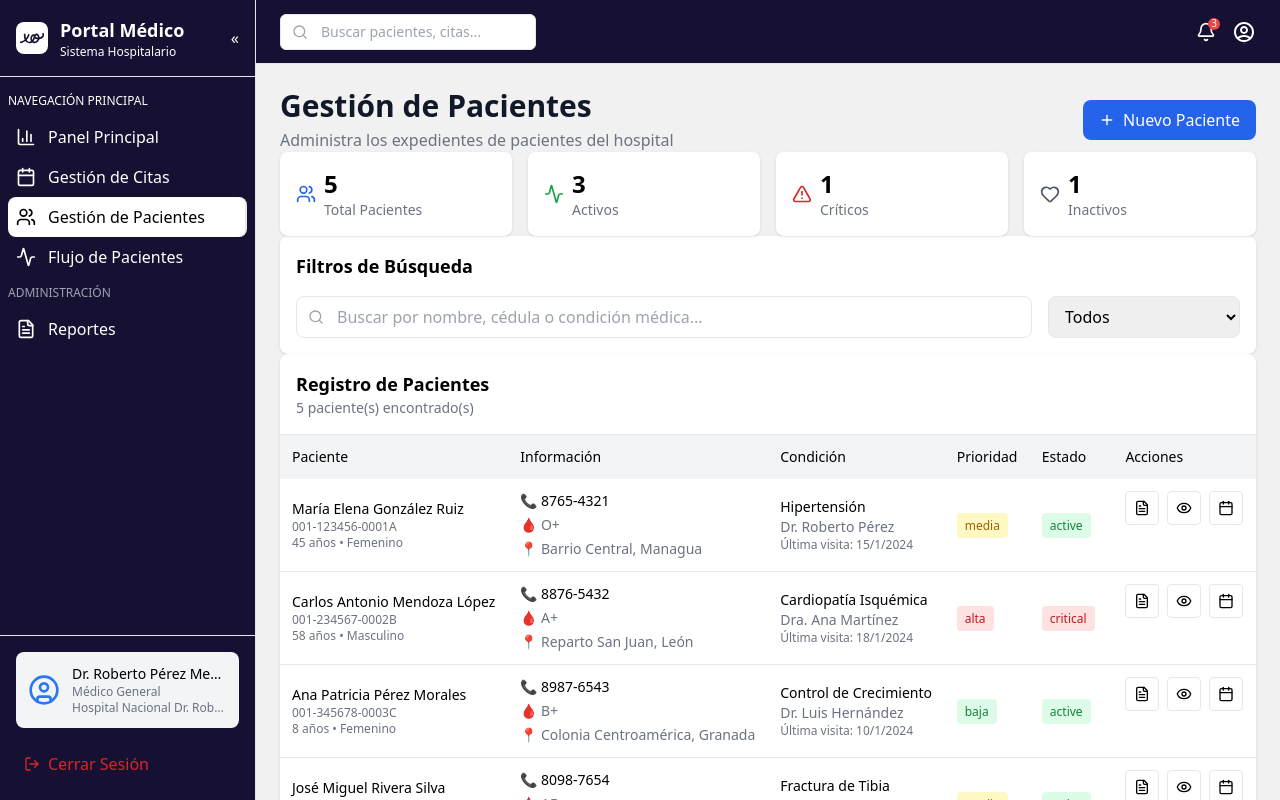
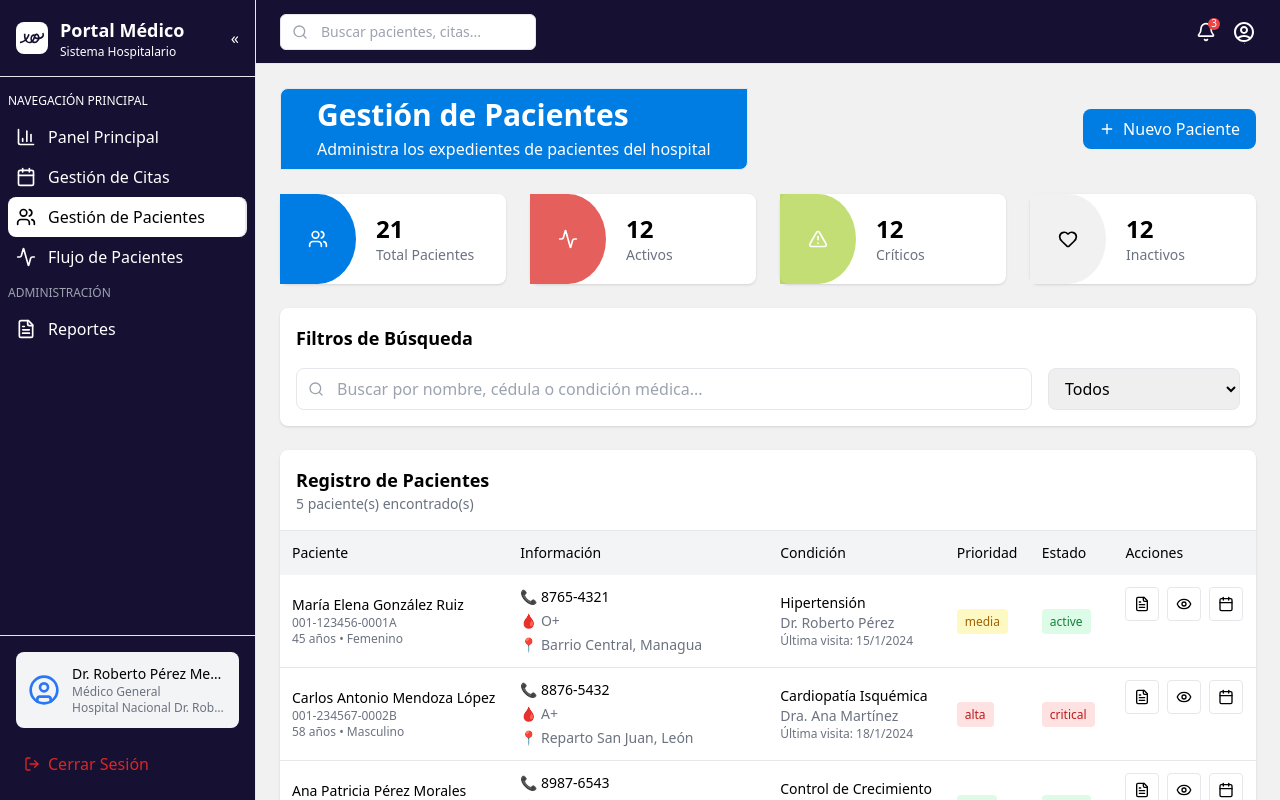
Before and after one commit to OrlandoTellez/nexo-dashboard, a React (Vite) app: page /patients in a window 1280 px wide. Both pictures are taken after typing "name@example.com", "Sample123" into the empty fields and a click on the button "Iniciar Sesión". Shown: the top 800 px of the page. Built offline with nearby package versions, Linux system fonts and the light colour scheme; the HTML template or start-up script is replaced by a standard one.

Commit message:
styles: estilos de la pagina mejorados para cada una de las pantallas

```diff
--- a/src/components/ui/appointments/AppointmentsHeader.tsx
+++ b/src/components/ui/appointments/AppointmentsHeader.tsx
@@ -6,13 +6,13 @@ interface Props {
 
 export const AppointmentsHeader = ({ onNewAppointment }: Props) => (
   <div className="flex items-center justify-between">
-    <div>
-      <h1 className="text-3xl font-bold text-gray-900">Gestión de Citas</h1>
-      <p className="text-gray-500 mt-1">Administra las citas médicas del hospital</p>
+    <div className="bg-[#007DE3] px-9 py-2 border rounded-tl-lg rounded-br-lg text-white">
+      <h1 className="text-3xl font-bold ">Gestión de Citas</h1>
+      <p className="mt-1">Administra las citas médicas del hospital</p>
     </div>
     <button
       onClick={onNewAppointment}
-      className="flex items-center px-4 py-2 bg-blue-600 text-white rounded-lg hover:bg-blue-700"
+      className="flex items-center px-4 py-2 bg-[#007DE3] text-white rounded-lg hover:bg-blue-700"
     >
       <Plus className="w-4 h-4 mr-2" /> Nueva Cita
     </button>
--- a/src/components/ui/appointments/Stats.tsx
+++ b/src/components/ui/appointments/Stats.tsx
@@ -1,53 +1,20 @@
-import { Calendar, Clock, Check, User } from "lucide-react";
 
 interface Stats {
-  total: number;
-  pending: number;
-  confirmed: number;
-  "in-progress": number;
-  completed: number;
+  total: number
+  title: string
+  icon: React.ReactNode
+  color: string
 }
 
-interface Props {
-  stats: Stats;
-}
 
-export const Stats = ({ stats }: Props) => (
-  <div className="grid grid-cols-2 md:grid-cols-5 gap-4">
-    <div className="bg-white shadow rounded-lg p-4 flex items-center space-x-2">
-      <Calendar className="h-5 w-5 text-blue-600" />
-      <div>
-        <p className="text-2xl font-bold">{stats.total}</p>
-        <p className="text-sm text-gray-500">Total</p>
-      </div>
+export const Stats = ({ title, total, icon, color }: Stats) => (
+  <div className="bg-white shadow rounded-lg flex items-center gap-5 h-[90px]">
+    <div className="flex items-center h-full space-x-2 px-7 rounded-tr-[50%] rounded-br-[50%] text-white" style={{ backgroundColor: color }}>
+      {icon}
     </div>
-    <div className="bg-white shadow rounded-lg p-4 flex items-center space-x-2">
-      <Clock className="h-5 w-5 text-yellow-600" />
-      <div>
-        <p className="text-2xl font-bold">{stats.pending}</p>
-        <p className="text-sm text-gray-500">Pendientes</p>
-      </div>
-    </div>
-    <div className="bg-white shadow rounded-lg p-4 flex items-center space-x-2">
-      <Check className="h-5 w-5 text-blue-600" />
-      <div>
-        <p className="text-2xl font-bold">{stats.confirmed}</p>
-        <p className="text-sm text-gray-500">Confirmadas</p>
-      </div>
-    </div>
-    <div className="bg-white shadow rounded-lg p-4 flex items-center space-x-2">
-      <User className="h-5 w-5 text-green-600" />
-      <div>
-        <p className="text-2xl font-bold">{stats["in-progress"]}</p>
-        <p className="text-sm text-gray-500">En Curso</p>
-      </div>
-    </div>
-    <div className="bg-white shadow rounded-lg p-4 flex items-center space-x-2">
-      <Check className="h-5 w-5 text-gray-600" />
-      <div>
-        <p className="text-2xl font-bold">{stats.completed}</p>
-        <p className="text-sm text-gray-500">Completadas</p>
-      </div>
+    <div>
+      <p className="text-2xl font-bold">{total}</p>
+      <p className="text-sm text-gray-500">{title}</p>
     </div>
   </div>
 );
--- a/src/components/ui/dashboard/HeaderDashboard.tsx
+++ b/src/components/ui/dashboard/HeaderDashboard.tsx
@@ -9,7 +9,7 @@ interface Props {
 
 export const HeaderDashboard = ({ currentDate, currentTime, onNewAppointment }: Props) => (
   <div className="flex items-center justify-between">
-    <div>
+    <div className="bg-[#007DE3] px-9 py-2 border rounded-tl-lg rounded-br-lg text-white">
       <h1 className="text-3xl font-bold text-foreground">Panel Principal</h1>
       <p className="text-muted-foreground mt-1">{currentDate} • {currentTime}</p>
     </div>
@@ -19,8 +19,8 @@ export const HeaderDashboard = ({ currentDate, currentTime, onNewAppointment }:
       </button>
       <button
       onClick={onNewAppointment}
-      className="flex items-center bg-[#007DE3] font-bold px-3 py-2 text-sm text-white rounded-md">
-        <Plus className="text-white" /> Nueva Cita
+      className="flex items-center px-4 py-2 bg-[#007DE3] text-white rounded-lg hover:bg-blue-700">
+        <Plus className="text-white w-4 h-4 mr-2" /> Nueva Cita
       </button>
     </div>
   </div>
--- a/src/components/ui/patients/PatientHeader.tsx
+++ b/src/components/ui/patients/PatientHeader.tsx
@@ -6,13 +6,13 @@ interface Props {
 
 export const PatientHeader = ({ onNewPatient }: Props) => (
   <div className="flex items-center justify-between">
-    <div>
-      <h1 className="text-3xl font-bold text-gray-900">Gestión de Pacientes</h1>
-      <p className="text-gray-500 mt-1">Administra los expedientes de pacientes del hospital</p>
+    <div className="bg-[#007DE3] px-9 py-2 border rounded-tl-lg rounded-br-lg text-white">
+      <h1 className="text-3xl font-bold">Gestión de Pacientes</h1>
+      <p className="mt-1">Administra los expedientes de pacientes del hospital</p>
     </div>
     <button
       onClick={onNewPatient}
-      className="flex items-center px-4 py-2 bg-blue-600 text-white rounded-lg hover:bg-blue-700"
+      className="flex items-center px-4 py-2 bg-[#007DE3] text-white rounded-lg hover:bg-blue-700"
     >
       <Plus className="w-4 h-4 mr-2" /> Nuevo Paciente
     </button>
--- a/src/pages/Appointments.tsx
+++ b/src/pages/Appointments.tsx
@@ -6,6 +6,8 @@ import { Filters } from "../components/ui/appointments/Filters";
 import { AppointmentTable } from "../components/ui/appointments/AppointmentTable";
 import { AppointmentModal } from "../components/modals/AppointmentModal";
 import { appointments, statusConfig } from "../constants/appointmentData";
+import { Calendar, Clock, Check, User } from "lucide-react";
+
 
 export const Appointments = () => {
   const [filter, setFilter] = useState("all");
@@ -25,28 +27,50 @@ export const Appointments = () => {
   const handleNewAppointment = () => setOpenModal(true);
   const handleCloseModal = () => setOpenModal(false);
 
-  const stats = appointments.reduce(
-    (acc, apt) => {
-      acc.total++;
-      acc[apt.status] = (acc[apt.status] || 0) + 1;
-      return acc;
-    },
-    { total: 0, pending: 0, confirmed: 0, "in-progress": 0, completed: 0 }
-  );
-
   return (
     <div>
       <AppointmentsHeader onNewAppointment={handleNewAppointment} />
       {
         openModal && <AppointmentModal open={openModal} onOpenChange={handleCloseModal} mode={"create"} />
       }
-      <Stats stats={stats} />
+      <div className="grid grid-cols-1 md:grid-cols-2 lg:grid-cols-4 gap-6 pb-6 pt-6">
+        <Stats
+        title="Citas del Día"
+        total={12}
+        icon={<Calendar className="h-5 w-5 text-white" />}
+        color="#007DE4"
+        />
+
+        <Stats
+        title="Pacientes en Fila"
+        total={12}
+        icon={<User className="h-5 w-5 text-white" />}
+        color="#E55F5C"
+        />
+
+        <Stats
+        title="Citas Pendientes"
+        total={12}
+        icon={<Clock className="h-5 w-5 text-white" />}
+        color="#99C81899"
+        />
+
+        <Stats
+        title="Citas Confirmadas"
+        total={12}
+        icon={<Check className="h-5 w-5 text-white" />}
+        color="#FFBC3A"
+        />
+      </div>
+      <div className="pb-6">
+
         <Filters
           filter={filter}
           searchTerm={searchTerm}
           onFilterChange={setFilter}
           onSearchChange={setSearchTerm}
         />
+      </div>
       <AppointmentTable appointments={filteredAppointments} statusConfig={statusConfig} />
     </div>
   );
--- a/src/pages/Dashboard.tsx
+++ b/src/pages/Dashboard.tsx
@@ -16,18 +16,18 @@ export const Dashboard = () => {
   const handleCloseModal = () => setOpenModal(false);
 
   return (
-    <div className="space-y-6">
+    <div >
       <HeaderDashboard currentDate={currentDate} currentTime={currentTime} onNewAppointment={handleNewAppointment} />
       {
         openModal && <AppointmentModal open={openModal} onOpenChange={handleCloseModal} mode={"create"} />
       }
-      <div className="grid grid-cols-1 md:grid-cols-2 lg:grid-cols-4 gap-6">
+      <div className="grid grid-cols-1 md:grid-cols-2 lg:grid-cols-4 gap-6 pb-6 pt-6">
         <MetricCard type="appointments" icon={Calendar} title="Citas del Día" value={todayMetrics.appointments.total} description={`${todayMetrics.appointments.completed} completadas`} change="+12%" color="text-[#007DE4]" />
         <MetricCard type="patients" icon={Users} title="Pacientes en Fila" value={todayMetrics.patients.inQueue} description="Tiempo promedio: 23min" change="-5%" color="text-[#E55F5C]" />
         <MetricCard type="attended" icon={CheckCircle} title="Pacientes Atendidos" value={todayMetrics.patients.attended} description="Hoy hasta ahora" change="+8%" color="text-green-600" />
         <MetricCard type="satisfaction" icon={TrendingUp} title="Satisfacción" value={todayMetrics.satisfaction} description="Promedio mensual" change="+2%" color="text-[#FFBC3A]" />
       </div>
-      <div className="grid grid-cols-1 lg:grid-cols-2 gap-6">
+      <div className="grid grid-cols-1 lg:grid-cols-2 gap-6 pb-6">
         <UpcomingAppointments appointments={upcomingAppointments} />
         <CriticalPatients patients={criticalPatients} />
       </div>
--- a/src/pages/Patients.tsx
+++ b/src/pages/Patients.tsx
@@ -1,11 +1,11 @@
-
 import { useState } from "react";
 import { PatientHeader } from "../components/ui/patients/PatientHeader";
-import { Stats } from "../components/ui/patients/Stats";
 import { Filters } from "../components/ui/patients/Filters";
+import { Stats } from "../components/ui/appointments/Stats";
 import { PatientTable } from "../components/ui/patients/PatientTable";
 import { patients, statusConfig, priorityConfig } from "../constants/patientsData";
 import { PatientModal } from "../components/modals/PatientModal";
+import { Users, Activity, AlertTriangle, Heart } from "lucide-react";
 
 export const Patients = () => {
   const [filter, setFilter] = useState("all");
@@ -25,14 +25,6 @@ export const Patients = () => {
     return matchesFilter && matchesSearch;
   });
 
-  const stats = patients.reduce(
-    (acc, p) => {
-      acc.total++;
-      acc[p.status] = (acc[p.status] || 0) + 1;
-      return acc;
-    },
-    { total: 0, active: 0, critical: 0, inactive: 0 }
-  );
 
   return (
     <div>
@@ -40,13 +32,44 @@ export const Patients = () => {
       {
         openModal && <PatientModal open={openModal} onOpenChange={handleCloseModal} mode={"create"} />
       }
-      <Stats stats={stats} />
+      <div className="grid grid-cols-1 md:grid-cols-2 lg:grid-cols-4 gap-6 pb-6 pt-6">
+        <Stats
+          title="Total Pacientes"
+          total={21}
+          icon={<Users className="h-5 w-5" />}
+          color="#007DE4"
+        />
+
+        <Stats
+          title="Activos"
+          total={12}
+          icon={<Activity className="h-5 w-5" />}
+          color="#E55F5C"
+        />
+
+        <Stats
+          title="Críticos"
+          total={12}
+          icon={<AlertTriangle className="h-5 w-5" />}
+          color="#99C81899"
+        />
+
+        <Stats
+          title="Inactivos"
+          total={12}
+          icon={<Heart className="h-5 w-5 text-black" />}
+          color="#F1F1F1"
+        />
+      </div>
+
+      <div className="pb-6">
         <Filters
           filter={filter}
           searchTerm={searchTerm}
           onFilterChange={setFilter}
           onSearchChange={setSearchTerm}
         />
+      </div>
       <PatientTable patients={filteredPatients} statusConfig={statusConfig} priorityConfig={priorityConfig} />
     </div>
   );
```
Lines whose indentation alone changed are shown as unchanged.
